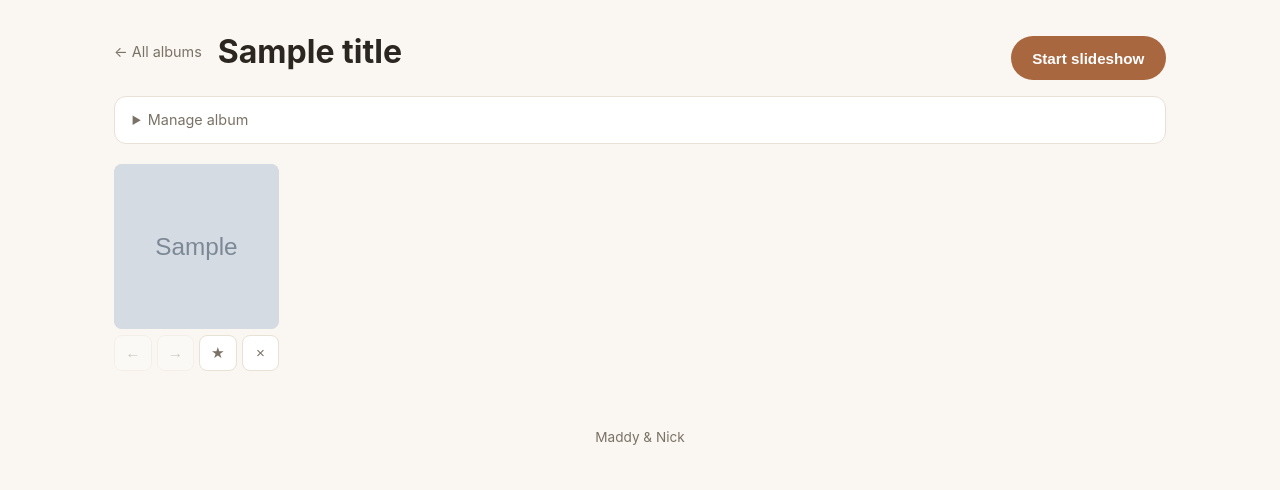
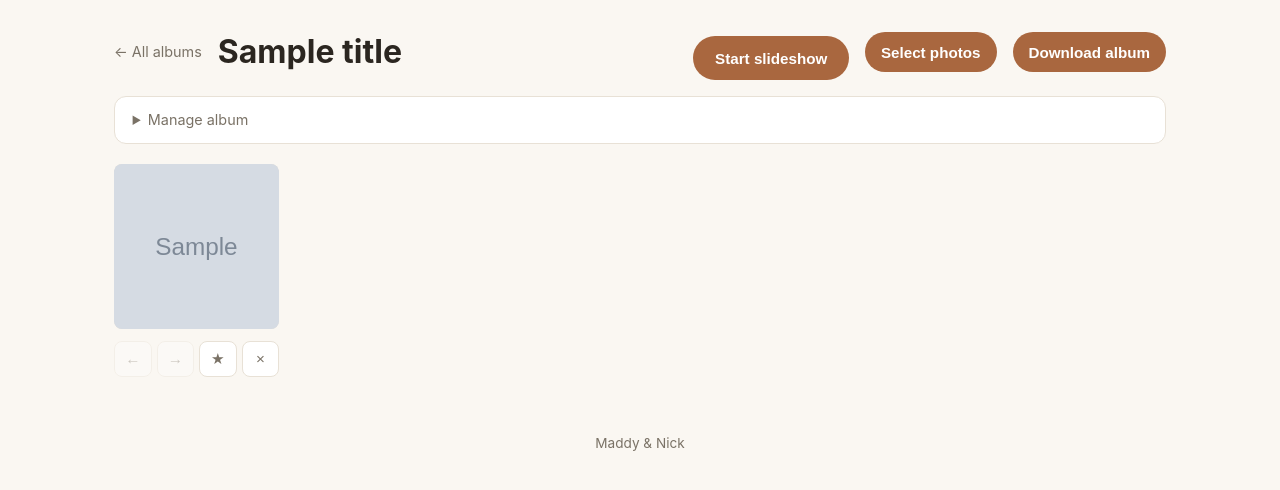
Before and after one commit to Fiching/maddy-nick-gallery, a Flask app: template templates/album.html in a window 1280 px wide. Shown: the part 85-575 px from the top of the page. Run offline with Flask 3, Linux system fonts and the light colour scheme; the template is opened without the code that fills it: most values are stand-ins (such as "Sample title", 1, 10 or a date in 2020); grey boxes marked "Sample" are stand-in pictures.

Commit message:
Add files via upload

```diff
--- a/templates/album.html
+++ b/templates/album.html
@@ -6,6 +6,11 @@
     <h1>{{ title }}</h1>
     {% if photos %}
       <button class="button" id="slideshow-start">Start slideshow</button>
+      <button class="button button-small" id="select-toggle" type="button">Select photos</button>
+      <form method="post" action="{{ url_for('download_photos', slug=slug) }}">
+        <input type="hidden" name="all" value="1">
+        <button class="button button-small" type="submit">Download album</button>
+      </form>
     {% endif %}
   </div>
 
@@ -28,13 +33,18 @@
   </details>
 
   {% if photos %}
-    <div class="photo-grid">
+    <div class="photo-grid" id="photo-grid">
       {% for p in photos %}
-        <div class="photo-tile">
-          <button class="photo-thumb" data-index="{{ loop.index0 }}" aria-label="Open photo{% if p.caption %}: {{ p.caption }}{% endif %}">
-            <img src="{{ p.thumb_url }}" alt="" loading="{{ 'eager' if loop.index0 < 8 else 'lazy' }}" decoding="async">
-            {% if p.is_cover %}<span class="cover-badge">Cover</span>{% endif %}
-          </button>
+        <div class="photo-tile" data-public-id="{{ p.public_id }}" data-download-url="{{ p.download_url }}">
+          <div class="photo-thumb-wrap">
+            <button class="photo-thumb" data-index="{{ loop.index0 }}" aria-label="Open photo{% if p.caption %}: {{ p.caption }}{% endif %}">
+              <img src="{{ p.thumb_url }}" alt="" loading="{{ 'eager' if loop.index0 < 8 else 'lazy' }}" decoding="async">
+              {% if p.is_cover %}<span class="cover-badge">Cover</span>{% endif %}
+            </button>
+            <label class="select-checkbox-label" aria-hidden="true">
+              <input type="checkbox" class="select-checkbox" aria-label="Select this photo">
+            </label>
+          </div>
           <div class="photo-tile-controls">
             <form method="post" action="{{ url_for('move_photo', slug=slug, public_id=p.public_id) }}" class="photo-tile-form">
               <input type="hidden" name="direction" value="up">
@@ -64,6 +74,15 @@
     </div>
   {% endif %}
 
+  <div class="select-bar" id="select-bar" hidden>
+    <label class="select-all-label">
+      <input type="checkbox" id="select-all-checkbox"> Select all
+    </label>
+    <span id="select-count">0 selected</span>
+    <button type="button" class="button button-small" id="select-download-btn">Download</button>
+  </div>
+  <form method="post" action="{{ url_for('download_photos', slug=slug) }}" id="select-download-form" hidden></form>
+
   <div class="lightbox" id="lightbox" hidden>
     <button class="lightbox-close" id="lightbox-close" aria-label="Close">&times;</button>
     <button class="lightbox-nav lightbox-prev" id="lightbox-prev" aria-label="Previous">&#10094;</button>
@@ -81,4 +100,5 @@
     ];
   </script>
   <script src="{{ url_for('static', filename='lightbox.js') }}"></script>
+  <script src="{{ url_for('static', filename='select.js') }}"></script>
 {% endblock %}
```
